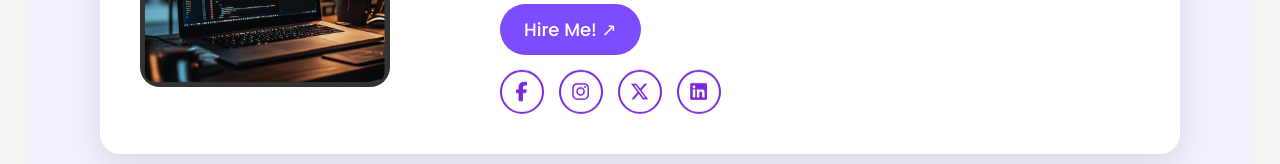
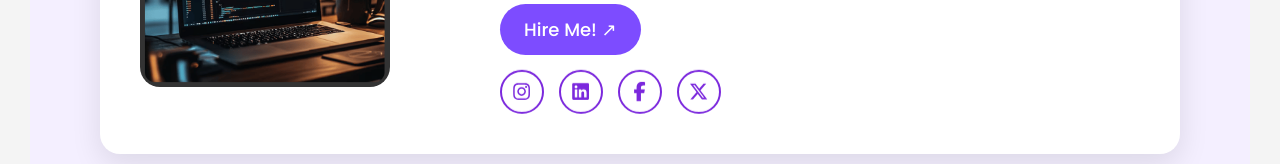
Before and after one commit to Shabachbako/portfolio, a React (Vite) app: page / in a window 1280 px wide. Shown: the part 453-617 px from the top of the page. Built offline with nearby package versions, Linux system fonts and the light colour scheme.

Commit message:
added new links to social media icons

```diff
--- a/src/components/ContactForm.jsx
+++ b/src/components/ContactForm.jsx
@@ -80,9 +80,9 @@ const ContactForm = () => {
           </p>
           <div className="social-icons">
             <a href="#"><FaFacebookF /></a>
-            <a href="#"><FaInstagram /></a>
+            <a href="https://www.instagram.com/babylee_thevoice?utm_source=ig_web_button_share_sheet&igsh=ZDNlZDc0MzIxNw=="><FaInstagram /></a>
             <a href="#"><FaTwitter /></a>
-            <a href="#"><FaLinkedinIn /></a>
+            <a href="https://www.linkedin.com/in/kelechi-joseph-934449340/"><FaLinkedinIn /></a>
           </div>
         </div>
       </div>
--- a/src/components/HeroSection.jsx
+++ b/src/components/HeroSection.jsx
@@ -34,10 +34,10 @@ const HeroSection = () => {
 
           {/* Social Icons */}
           <div className="social-icons">
+            <a href="https://www.instagram.com/babylee_thevoice?utm_source=ig_web_button_share_sheet&igsh=ZDNlZDc0MzIxNw=="><FaInstagram /></a>
+            <a href="https://www.linkedin.com/in/kelechi-joseph-934449340/"><FaLinkedin /></a>
             <a href="#"><FaFacebookF /></a>
-            <a href="#"><FaInstagram /></a>
             <a href="#"><FaXTwitter /></a>
-            <a href="#"><FaLinkedin /></a>
           </div>
         </div>
       </div>
```
